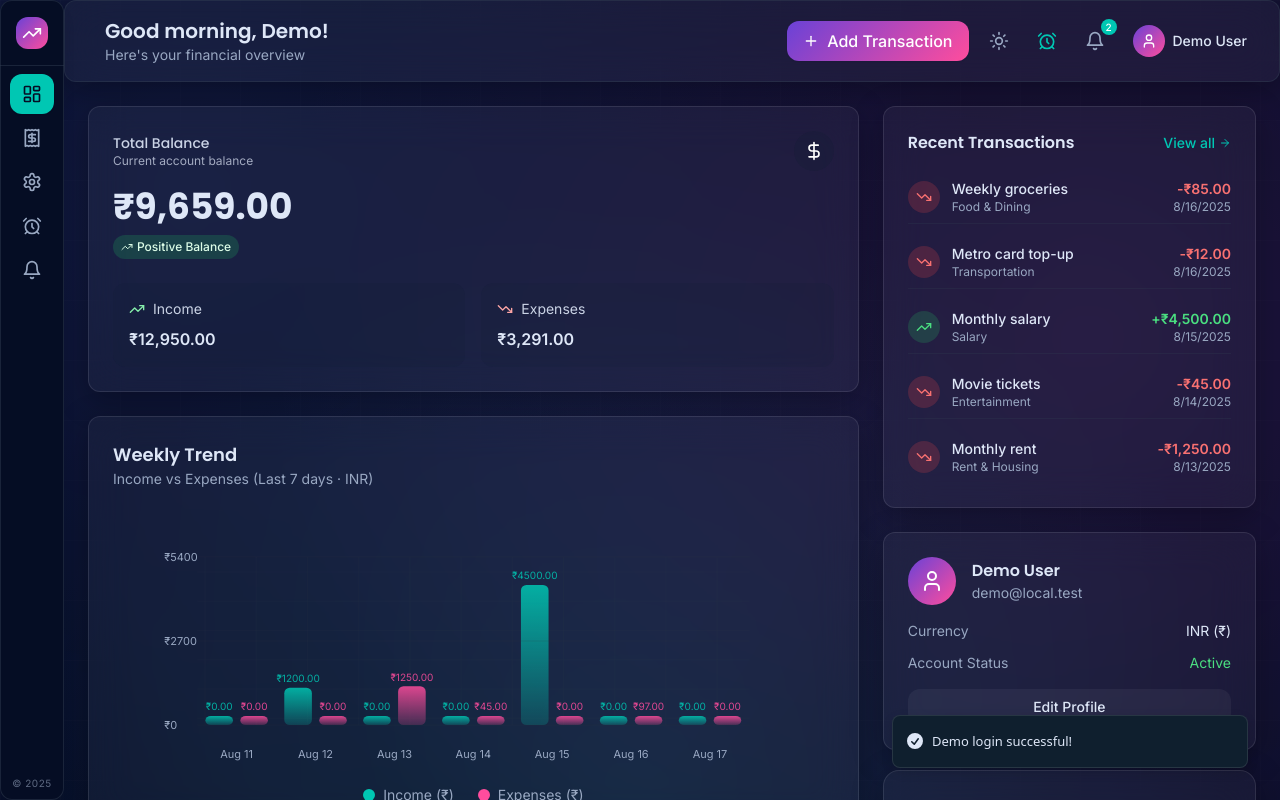
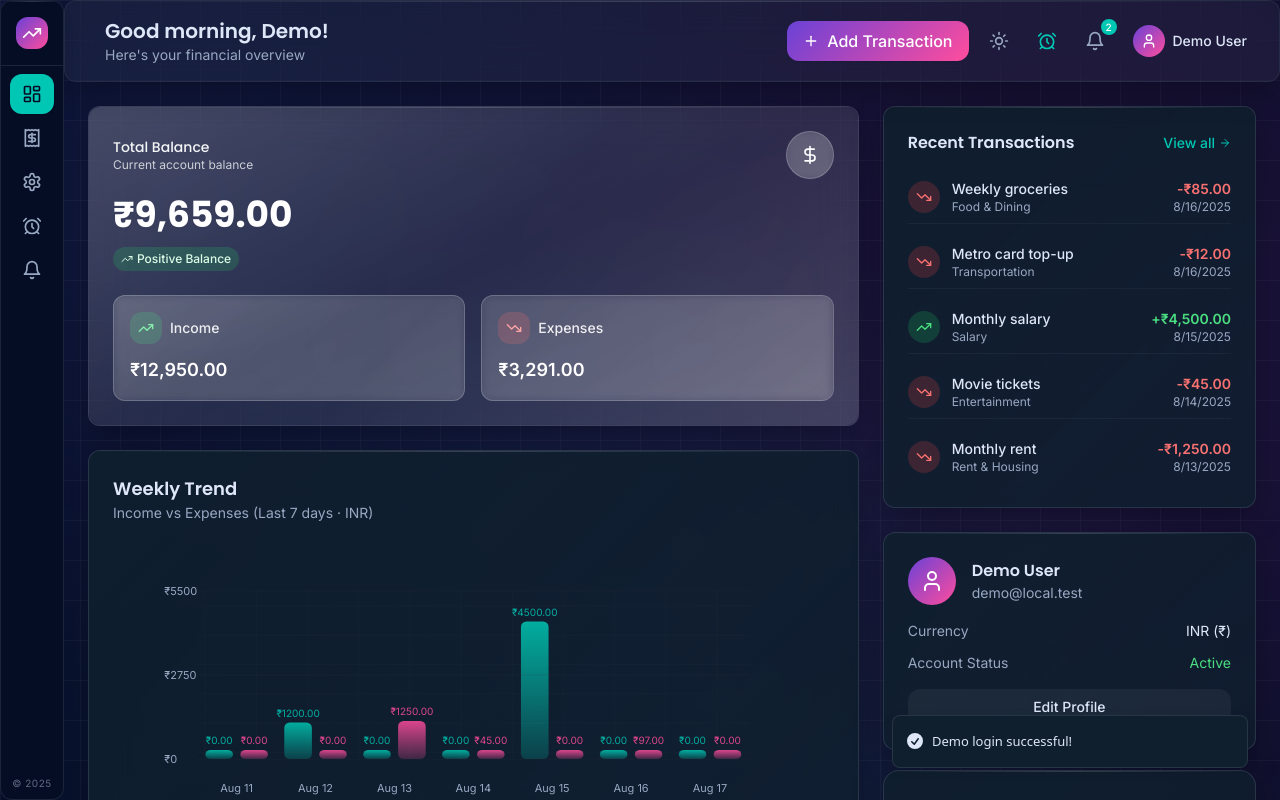
Before and after one commit to Vrundpatel153/dash-essence-js, a React (Vite) app: page /auth/login in a window 1280 px wide. Both pictures are taken after a click on the button "Demo Login". Shown: the top 800 px of the page. Built offline with nearby package versions, Linux system fonts and the light colour scheme.

Commit message:
Fix dashboard UI and theme

```diff
--- a/src/components/BalanceCard.jsx
+++ b/src/components/BalanceCard.jsx
@@ -12,26 +12,28 @@ export default function BalanceCard({ balance, income, expenses }) {
       initial={{ opacity: 0, y: 20 }}
       animate={{ opacity: 1, y: 0 }}
       transition={{ duration: 0.5 }}
-      className="balance-card p-6"
+      className="balance-card p-6 relative overflow-hidden"
     >
+      {/* Gradient overlay for enhanced visual appeal */}
+      <div className="absolute inset-0 bg-gradient-to-br from-white/10 via-transparent to-white/5 pointer-events-none" />
       {/* Header */}
-      <div className="flex items-center justify-between mb-4">
+      <div className="flex items-center justify-between mb-4 relative z-10">
         <div>
-          <h3 className="text-foreground/90 text-sm font-medium">Total Balance</h3>
-          <p className="text-xs text-foreground/70">Current account balance</p>
+          <h3 className="text-white/95 text-sm font-medium">Total Balance</h3>
+          <p className="text-xs text-white/75">Current account balance</p>
         </div>
-  <div className="w-10 h-10 bg-card/20 rounded-full flex items-center justify-center">
+        <div className="w-12 h-12 bg-white/15 rounded-full flex items-center justify-center backdrop-blur-sm border border-white/20">
           <DollarSign className="w-5 h-5 text-white" />
         </div>
       </div>
 
       {/* Balance Amount */}
-      <div className="mb-6">
+      <div className="mb-6 relative z-10">
         <motion.h2
           initial={{ scale: 0.9 }}
           animate={{ scale: 1 }}
           transition={{ duration: 0.3, delay: 0.2 }}
-          className="text-3xl sm:text-4xl font-heading font-bold text-foreground mb-2"
+          className="text-3xl sm:text-4xl font-heading font-bold text-white mb-3 drop-shadow-sm"
         >
           {formatCurrency(balance, 'INR')}
         </motion.h2>
@@ -50,23 +52,27 @@ export default function BalanceCard({ balance, income, expenses }) {
       </div>
 
       {/* Income & Expenses */}
-      <div className="grid grid-cols-2 gap-4">
-  <div className="bg-card/10 rounded-lg p-4">
-          <div className="flex items-center space-x-2 mb-2">
-            <TrendingUp className="w-4 h-4 text-green-300" />
-            <span className="text-foreground/90 text-sm">Income</span>
+      <div className="grid grid-cols-2 gap-4 relative z-10">
+        <div className="bg-white/10 rounded-xl p-4 backdrop-blur-sm border border-white/20">
+          <div className="flex items-center space-x-2 mb-3">
+            <div className="w-8 h-8 bg-green-400/20 rounded-lg flex items-center justify-center">
+              <TrendingUp className="w-4 h-4 text-green-300" />
+            </div>
+            <span className="text-white/90 text-sm font-medium">Income</span>
           </div>
-          <p className="text-foreground font-semibold">
+          <p className="text-white font-semibold text-lg">
             {formatCurrency(incomeAmount, 'INR')}
           </p>
         </div>
 
-  <div className="bg-card/10 rounded-lg p-4">
-          <div className="flex items-center space-x-2 mb-2">
-            <TrendingDown className="w-4 h-4 text-red-300" />
-            <span className="text-foreground/90 text-sm">Expenses</span>
+        <div className="bg-white/10 rounded-xl p-4 backdrop-blur-sm border border-white/20">
+          <div className="flex items-center space-x-2 mb-3">
+            <div className="w-8 h-8 bg-red-400/20 rounded-lg flex items-center justify-center">
+              <TrendingDown className="w-4 h-4 text-red-300" />
+            </div>
+            <span className="text-white/90 text-sm font-medium">Expenses</span>
           </div>
-          <p className="text-foreground font-semibold">
+          <p className="text-white font-semibold text-lg">
             {formatCurrency(expenseAmount, 'INR')}
           </p>
         </div>
--- a/src/components/Layout.jsx
+++ b/src/components/Layout.jsx
@@ -51,8 +51,10 @@ export default function Layout() {
     <div className="min-h-screen bg-background flex relative overflow-hidden">
       {/* Ambient gradient field */}
       <div className="pointer-events-none absolute inset-0 opacity-70 mix-blend-lighten [background:radial-gradient(circle_at_15%_20%,rgba(99,102,241,0.18),transparent_60%),radial-gradient(circle_at_85%_35%,rgba(217,70,239,0.18),transparent_65%),radial-gradient(circle_at_50%_85%,rgba(34,211,238,0.15),transparent_60%)]" />
-      {/* Subtle grid overlay */}
-      <div className="pointer-events-none absolute inset-0 opacity-[0.08] bg-[linear-gradient(to_right,rgba(255,255,255,0.15)_1px,transparent_1px),linear-gradient(to_bottom,rgba(255,255,255,0.15)_1px,transparent_1px)] [background-size:60px_60px]" />
+      {/* Enhanced grid overlay - more visible */}
+      <div className="pointer-events-none absolute inset-0 opacity-[0.15] bg-[linear-gradient(to_right,rgba(255,255,255,0.25)_1px,transparent_1px),linear-gradient(to_bottom,rgba(255,255,255,0.25)_1px,transparent_1px)] [background-size:40px_40px]" />
+      {/* Diagonal accent lines */}
+      <div className="pointer-events-none absolute inset-0 opacity-[0.06] bg-[linear-gradient(45deg,rgba(255,255,255,0.1)_1px,transparent_1px),linear-gradient(-45deg,rgba(255,255,255,0.1)_1px,transparent_1px)] [background-size:80px_80px]" />
       {/* Mobile backdrop */}
       {isMobile && sidebarOpen && (
         <div
--- a/src/components/TopBar.jsx
+++ b/src/components/TopBar.jsx
@@ -15,7 +15,7 @@ export default function TopBar({ onSidebarToggle, sidebarOpen }) {
   const [unreadCount] = useState(2);
 
   return (
-    <header className="glass-card border-b border-border/50 px-6 py-4">
+    <header className="sticky top-0 z-50 glass-card border-b border-border/50 px-6 py-4 backdrop-blur-xl">
       <div className="flex items-center justify-between">
         {/* Left section */}
         <div className="flex items-center space-x-4">
--- a/src/components/TransactionChart.jsx
+++ b/src/components/TransactionChart.jsx
@@ -55,10 +55,21 @@ export default function TransactionChart({ transactions }) {
 
   const maxValue = useMemo(() => {
     if (!chartData.length) return 100;
-    const max = Math.max(...chartData.flatMap(d => [d.income, d.expenses]));
-    // ensure chart has a reasonable scale even when numbers are small
-    if (isNaN(max) || max === 0) return 100;
-    return Math.max(max * 1.2, 50);
+    const values = chartData.flatMap(d => [d.income, d.expenses]).filter(v => v > 0);
+    if (!values.length) return 100;
+
+    const max = Math.max(...values);
+    const min = Math.min(...values);
+
+    // Smart scaling based on data range
+    if (max <= 10) return Math.ceil(max * 1.5);
+    if (max <= 100) return Math.ceil(max * 1.3);
+    if (max <= 1000) return Math.ceil(max * 1.2);
+
+    // For larger values, use a more sophisticated scaling
+    const magnitude = Math.pow(10, Math.floor(Math.log10(max)));
+    const scaledMax = Math.ceil(max / magnitude) * magnitude;
+    return Math.max(scaledMax * 1.1, min * 2);
   }, [chartData]);
 
   const [hoverIndex, setHoverIndex] = useState(null);
@@ -202,7 +213,7 @@ export default function TransactionChart({ transactions }) {
       initial={{ opacity: 0, y: 20 }}
       animate={{ opacity: 1, y: 0 }}
       transition={{ duration: 0.5, delay: 0.2 }}
-      className="glass-card p-6"
+      className="pro-card p-6"
     >
       <div className="flex items-center justify-between mb-6">
         <div>
--- a/src/index.css
+++ b/src/index.css
@@ -71,40 +71,45 @@
   }
 
   .light {
-    /* Light Mode Colors - aim for ~30% pure white use, rest soft pastels */
-    --background: 210 22% 98%;        /* soft cool off-white */
-    --foreground: 220 12% 12%;        /* near-black for readability */
-    --card: 216 45% 97%;              /* airy light blue surface */
-    --card-foreground: 220 12% 12%;
-    --primary: 212 100% 45%;          /* keep primary vivid for accents */
+    /* Light Mode Colors - soft and warm palette */
+    --background: 60 20% 98%;         /* warm cream white */
+    --foreground: 220 15% 15%;        /* dark charcoal for readability */
+    --card: 45 25% 96%;               /* soft pearl surface */
+    --card-foreground: 220 15% 15%;
+    --primary: 210 85% 58%;           /* vibrant ocean blue */
     --primary-foreground: 0 0% 100%;
-    --secondary: 322 50% 97%;         /* blush pink secondary surface */
-    --secondary-foreground: 220 12% 12%;
-    --muted: 210 20% 96%;             /* subtle neutral for muted areas */
-    --muted-foreground: 220 10% 45%;  /* soft gray-blue text */
-    --accent: 260 55% 70%;            /* gentle lavender accent */
-    --accent-foreground: 220 12% 12%;
-    --destructive: 0 72% 56%;
+    --secondary: 15 25% 95%;          /* warm beige secondary */
+    --secondary-foreground: 220 15% 15%;
+    --muted: 30 15% 94%;              /* soft neutral */
+    --muted-foreground: 220 8% 42%;   /* medium gray text */
+    --accent: 285 65% 68%;            /* soft purple accent */
+    --accent-foreground: 220 15% 15%;
+    --destructive: 0 65% 58%;
     --destructive-foreground: 0 0% 100%;
-    --border: 214 20% 88%;            /* cool light border */
-    --input: 216 30% 94%;
-    --ring: 212 100% 45%;
+    --border: 30 20% 85%;             /* warm light border */
+    --input: 45 20% 93%;
+    --ring: 210 85% 58%;
 
-    /* Gradients tuned for light mode (pastel) */
-    --gradient-primary: linear-gradient(135deg, hsl(260 60% 84%), hsl(320 75% 85%));
-    --gradient-balance: linear-gradient(135deg, hsl(230 70% 88%) 0%, hsl(310 70% 88%) 100%);
+    /* Refined light theme accents */
+    --accent-purple: 285 65% 68%;     /* soft purple */
+    --accent-pink: 330 75% 75%;       /* gentle rose */
+    --accent-teal: 175 85% 55%;       /* fresh teal */
 
-    /* Light Glass Effect - softer and less stark */
-    --glass-bg: rgba(255, 255, 255, 0.72);
-    --glass-border: rgba(16, 24, 40, 0.06);
-    --glass-shadow: 0 8px 24px rgba(16, 24, 40, 0.08);
+    /* Professional gradients for light mode */
+    --gradient-primary: linear-gradient(135deg, hsl(285 65% 78%), hsl(330 75% 82%));
+    --gradient-balance: linear-gradient(135deg, hsl(210 85% 75%) 0%, hsl(285 65% 78%) 100%);
+
+    /* Enhanced glass effect for professional look */
+    --glass-bg: rgba(255, 255, 255, 0.85);
+    --glass-border: rgba(16, 24, 40, 0.08);
+    --glass-shadow: 0 12px 32px rgba(16, 24, 40, 0.12);
 
     /* Charts in light mode */
-    --chart-grid: 220 14% 86%;
-    --chart-axis: 220 12% 40%;
-    --chart-tooltip-bg: 216 45% 97%;     /* match card surface (light blue) */
-    --chart-tooltip-text: 220 12% 12%;
-    --chart-tooltip-border: 214 20% 88%;
+    --chart-grid: 220 15% 82%;
+    --chart-axis: 220 12% 35%;
+    --chart-tooltip-bg: 45 25% 96%;
+    --chart-tooltip-text: 220 15% 15%;
+    --chart-tooltip-border: 30 20% 85%;
   }
 
   /* Light-mode text visibility: make any `text-white` utility render as black-ish */
@@ -149,19 +154,65 @@
 }
 
 @layer components {
-  /* Glass Card Component */
+  /* Professional Glass Card Component */
   .glass-card {
     background: var(--glass-bg);
-    backdrop-filter: blur(20px);
+    backdrop-filter: blur(24px);
     border: 1px solid var(--glass-border);
     border-radius: var(--radius);
     box-shadow: var(--glass-shadow);
+    position: relative;
+    overflow: hidden;
   }
 
-  /* Balance Card with Gradient */
+  .glass-card::before {
+    content: '';
+    position: absolute;
+    top: 0;
+    left: 0;
+    right: 0;
+    height: 1px;
+    background: linear-gradient(90deg, transparent, rgba(255,255,255,0.2), transparent);
+    opacity: 0.8;
+  }
+
+  /* Enhanced Balance Card with Professional Gradient */
   .balance-card {
     background: var(--gradient-balance);
-    @apply glass-card text-white;
+    @apply glass-card;
+    border: 1px solid rgba(255,255,255,0.15);
+    position: relative;
+  }
+
+  .balance-card::after {
+    content: '';
+    position: absolute;
+    inset: 0;
+    background: linear-gradient(135deg,
+      rgba(255,255,255,0.1) 0%,
+      rgba(255,255,255,0.05) 50%,
+      rgba(255,255,255,0.1) 100%);
+    border-radius: inherit;
+    pointer-events: none;
+  }
+
+  /* Professional Card Variants */
+  .pro-card {
+    @apply glass-card;
+    border: 1px solid hsl(var(--border) / 0.8);
+    background: linear-gradient(135deg,
+      hsl(var(--card) / 0.95) 0%,
+      hsl(var(--card) / 0.8) 100%);
+  }
+
+  .pro-card:hover {
+    border-color: hsl(var(--primary) / 0.3);
+    box-shadow:
+      var(--glass-shadow),
+      0 0 0 1px hsl(var(--primary) / 0.1),
+      0 0 24px hsl(var(--primary) / 0.15);
+    transform: translateY(-2px);
+    transition: all 0.3s cubic-bezier(0.4, 0, 0.2, 1);
   }
 
   /* Icon Rail Styling */
--- a/src/pages/Dashboard.jsx
+++ b/src/pages/Dashboard.jsx
@@ -94,22 +94,22 @@ export default function Dashboard() {
             className="grid grid-cols-1 sm:grid-cols-3 gap-4"
           >
             {quickStats.map((stat) => (
-              <div
+              <motion.div
                 key={stat.label}
-                className="relative group rounded-xl p-[1px] bg-gradient-to-br from-indigo-500/40 via-violet-500/30 to-fuchsia-600/40 hover:from-indigo-400/60 hover:via-violet-400/50 hover:to-fuchsia-500/60 transition-colors"
+                whileHover={{ y: -4 }}
+                transition={{ duration: 0.2 }}
+                className="pro-card p-5 group cursor-pointer"
               >
-                <div className="glass-card rounded-xl h-full p-4 flex items-center">
-                  <div className="flex items-center space-x-3 w-full">
-                    <div className="p-2 rounded-lg bg-white/10 group-hover:bg-white/15 transition-colors">
-                      <stat.icon className={`w-5 h-5 ${stat.color}`} />
-                    </div>
-                    <div className="flex-1">
-                      <p className="text-xs uppercase tracking-wide text-muted">{stat.label}</p>
-                      <p className="font-semibold text-foreground mt-0.5">{stat.value}</p>
-                    </div>
+                <div className="flex items-center space-x-4 w-full">
+                  <div className="p-3 rounded-xl bg-gradient-to-br from-primary/20 to-accent/20 group-hover:from-primary/30 group-hover:to-accent/30 transition-all duration-300">
+                    <stat.icon className={`w-6 h-6 ${stat.color}`} />
+                  </div>
+                  <div className="flex-1">
+                    <p className="text-xs font-medium uppercase tracking-wider text-muted-foreground opacity-80">{stat.label}</p>
+                    <p className="font-bold text-foreground mt-1 text-lg">{stat.value}</p>
                   </div>
                 </div>
-              </div>
+              </motion.div>
             ))}
           </motion.div>
         </div>
@@ -122,7 +122,7 @@ export default function Dashboard() {
             initial={{ opacity: 0, x: 20 }}
             animate={{ opacity: 1, x: 0 }}
             transition={{ duration: 0.5, delay: 0.3 }}
-            className="glass-card p-6 mb-6"
+            className="pro-card p-6 mb-6"
           >
             <div className="flex items-center justify-between mb-4">
               <h3 className="font-heading font-semibold text-foreground">
@@ -203,7 +203,7 @@ export default function Dashboard() {
             initial={{ opacity: 0, x: 20 }}
             animate={{ opacity: 1, x: 0 }}
             transition={{ duration: 0.5, delay: 0.5 }}
-            className="glass-card p-6 mb-12"
+            className="pro-card p-6 mb-12"
           >
             <div className="flex items-center space-x-4 mb-4">
               <div className="w-12 h-12 bg-gradient-primary rounded-full flex items-center justify-center">
@@ -237,7 +237,7 @@ export default function Dashboard() {
               initial={{ opacity: 0, x: 20 }}
               animate={{ opacity: 1, x: 0 }}
               transition={{ duration: 0.5, delay: 0.7 }}
-              className="glass-card p-6 flex items-center justify-center min-h-[163.5px] rounded-2xl -mt-8 relative z-10"
+              className="pro-card p-6 flex items-center justify-center min-h-[163.5px] rounded-2xl -mt-8 relative z-10"
             >
               {/* Add your video/component or content here */}
               <span className="text-muted">Custom Rectangle Card</span>
```
